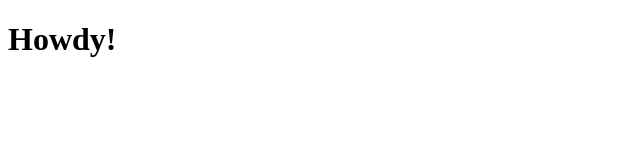
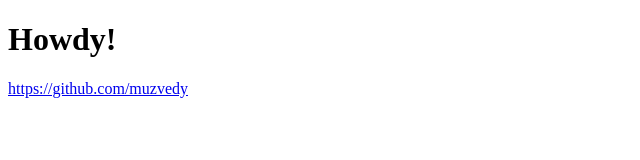
Before and after one commit to muzvedy/muzvedy.github.io, a plain HTML site: page index.html in a window 1280 px wide. Shown: the whole page, without its empty margins (0-640 px from the left). Drawn offline with Linux system fonts and the light colour scheme.

Commit message:
Add profile link

```diff
--- a/index.html
+++ b/index.html
@@ -6,6 +6,7 @@
 
 <body>
   <h1>Howdy!</h1>
+  <a href="https://github.com/muzvedy">https://github.com/muzvedy</a>
 </body>
 
 </html>
```
